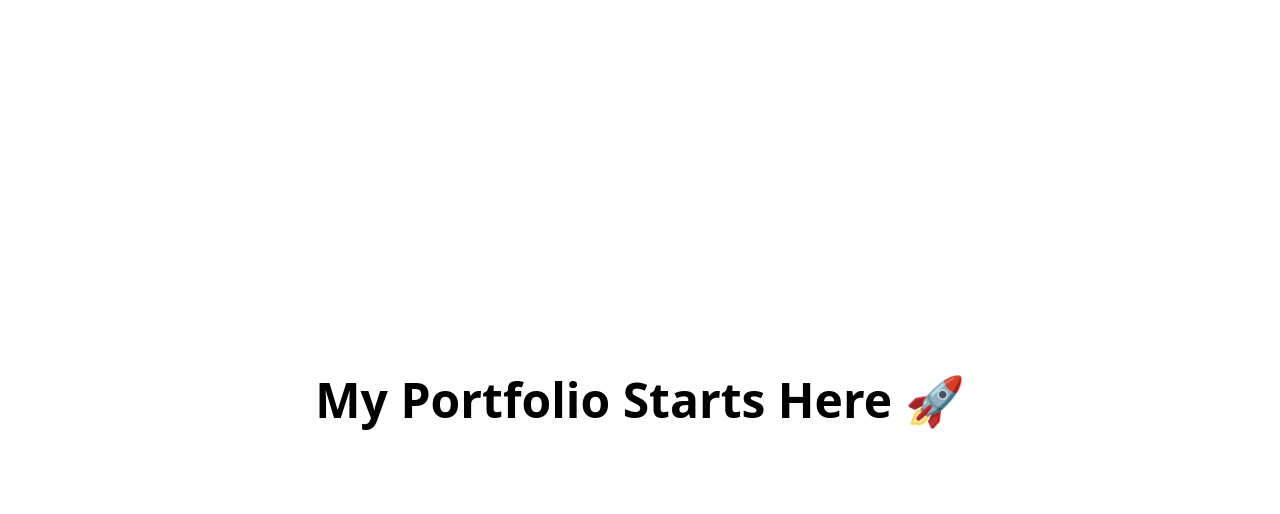
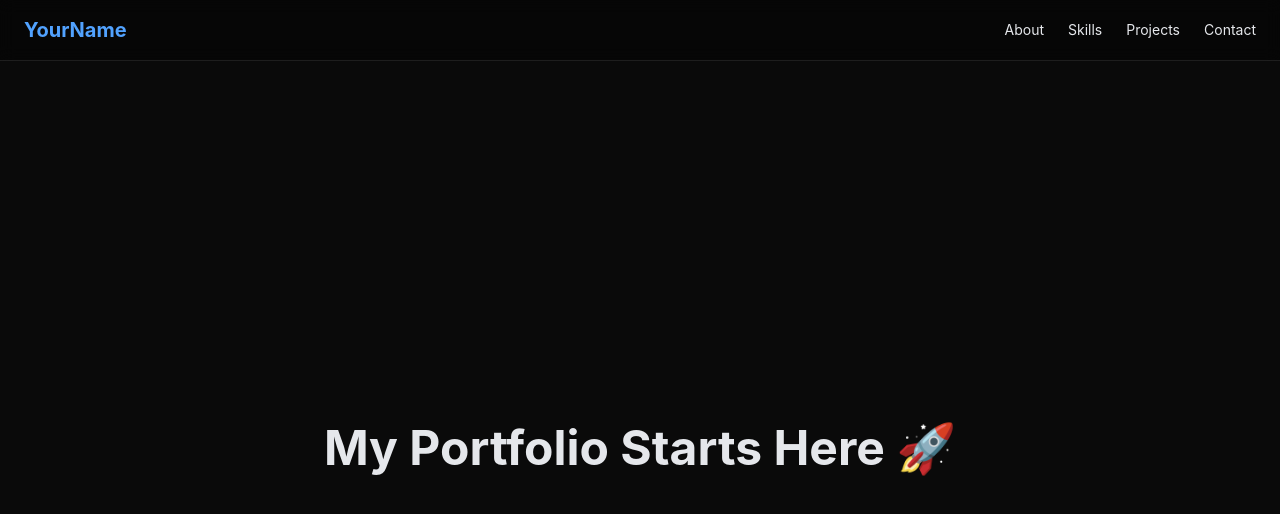
Before and after one commit to AmulyaKaushik/Portfolio, a React (Vite) app: page / in a window 1280 px wide. Shown: the top 514 px of the page. Built offline with nearby package versions, Linux system fonts and the light colour scheme.

Commit message:
dark theme and navbar

```diff
--- a/src/App.jsx
+++ b/src/App.jsx
@@ -1,7 +1,11 @@
+import Navbar from "./components/Navbar";
 import Hero from "./sections/Hero";
 
 export default function App() {
   return (
-    <Hero />
+    <>
+      <Navbar />
+      <Hero />
+    </>
   );
 }
--- /dev/null
+++ b/src/components/Navbar.jsx
@@ -0,0 +1,30 @@
+export default function Navbar() {
+  return (
+    <nav className="fixed top-0 left-0 w-full z-50 bg-black/40 backdrop-blur border-b border-white/10">
+      <div className="max-w-7xl mx-auto px-6 py-4 flex justify-between items-center">
+
+        {/* Logo / Name */}
+        <span className="text-xl font-bold text-blue-400">
+          YourName
+        </span>
+
+        {/* Links */}
+        <div className="hidden md:flex gap-6 text-sm">
+          <a href="#about" className="hover:text-blue-400 transition">
+            About
+          </a>
+          <a href="#skills" className="hover:text-blue-400 transition">
+            Skills
+          </a>
+          <a href="#projects" className="hover:text-blue-400 transition">
+            Projects
+          </a>
+          <a href="#contact" className="hover:text-blue-400 transition">
+            Contact
+          </a>
+        </div>
+
+      </div>
+    </nav>
+  );
+}
--- a/src/index.css
+++ b/src/index.css
@@ -1,4 +1,11 @@
 @import "tailwindcss";
+
+/* Global dark theme */
+body {
+  background-color: #0a0a0a;
+  color: #e5e7eb;
+  font-family: Inter, system-ui, sans-serif;
+}
 
 html {
   scroll-behavior: smooth;
--- a/src/sections/Hero.jsx
+++ b/src/sections/Hero.jsx
@@ -1,6 +1,6 @@
 export default function Hero() {
   return (
-    <section className="min-h-screen flex items-center justify-center">
+    <section className="min-h-screen flex items-center justify-center pt-24">
       <h1 className="text-5xl font-bold">
         My Portfolio Starts Here 🚀
       </h1>
```
